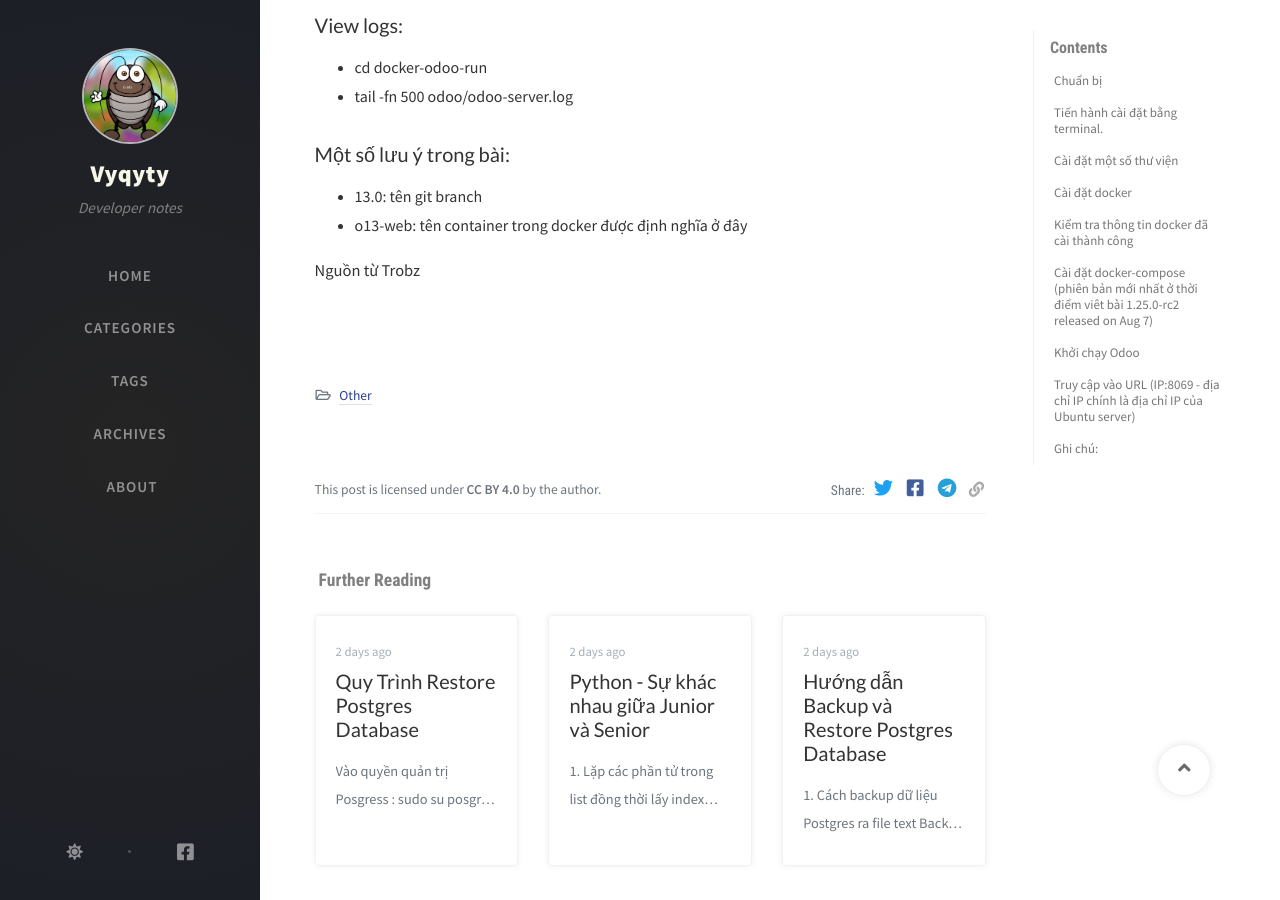
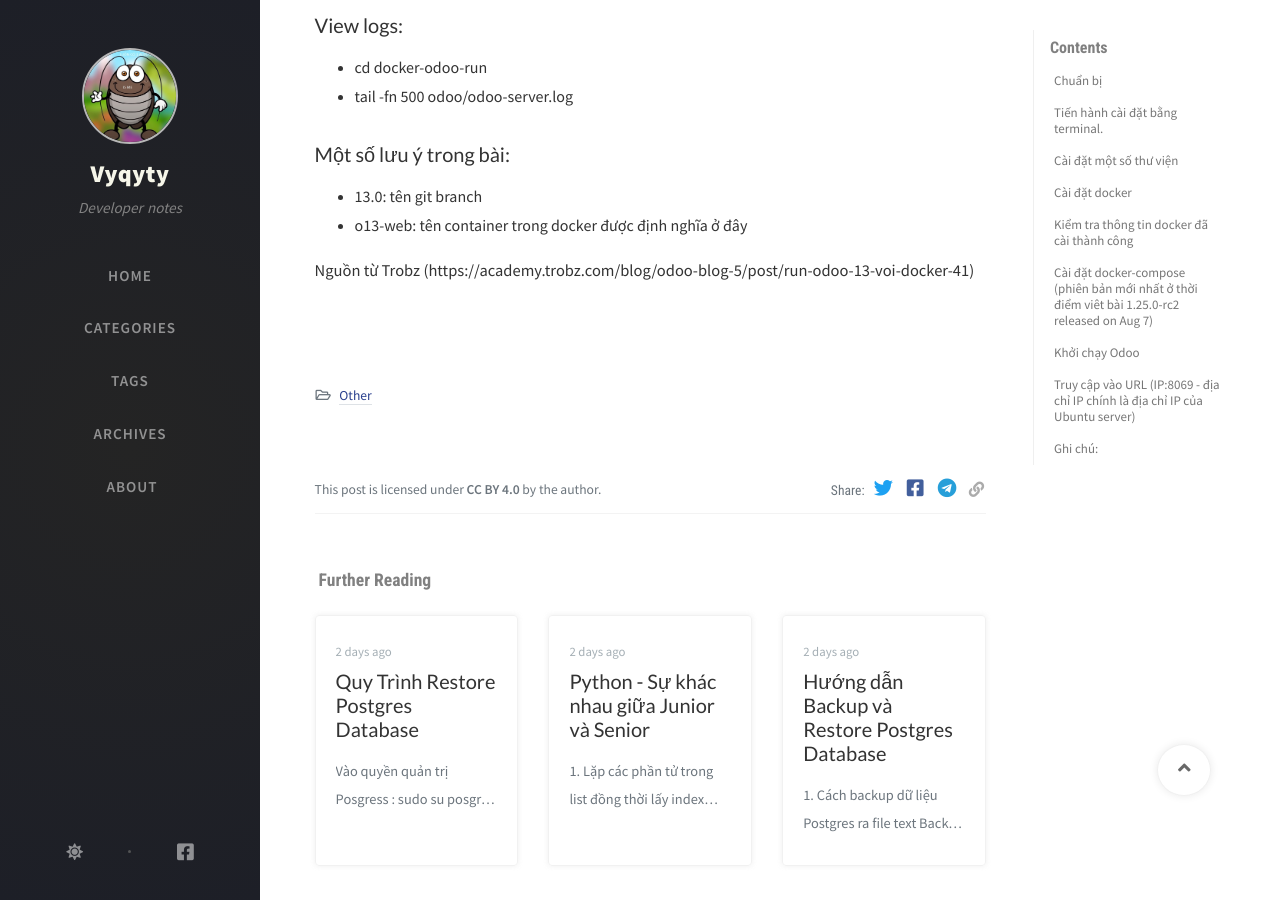
Before and after one commit to vyqyty/vyqyty.github.io, a Jekyll site: the page built from _posts/2020-12-18-odoo-voi-docker.md, in a window 1280 px wide and 900 px high, scrolled down 1650 px. Built offline with Jekyll 4.4.1, drawn with Linux system fonts in a browser that asks for light colours; nearby versions of some CDN libraries; comment, search, counter and statistics services are not loaded.

Commit message:
Update 2020-12-18-odoo-voi-docker.md

```diff
--- a/_posts/2020-12-18-odoo-voi-docker.md
+++ b/_posts/2020-12-18-odoo-voi-docker.md
@@ -63,4 +63,4 @@ math: true
 * 13.0: tên git branch
 * o13-web: tên container trong docker được định nghĩa ở đây
 
-Nguồn từ Trobz [](https://academy.trobz.com/blog/odoo-blog-5/post/run-odoo-13-voi-docker-41)
+Nguồn từ Trobz (https://academy.trobz.com/blog/odoo-blog-5/post/run-odoo-13-voi-docker-41)
```
